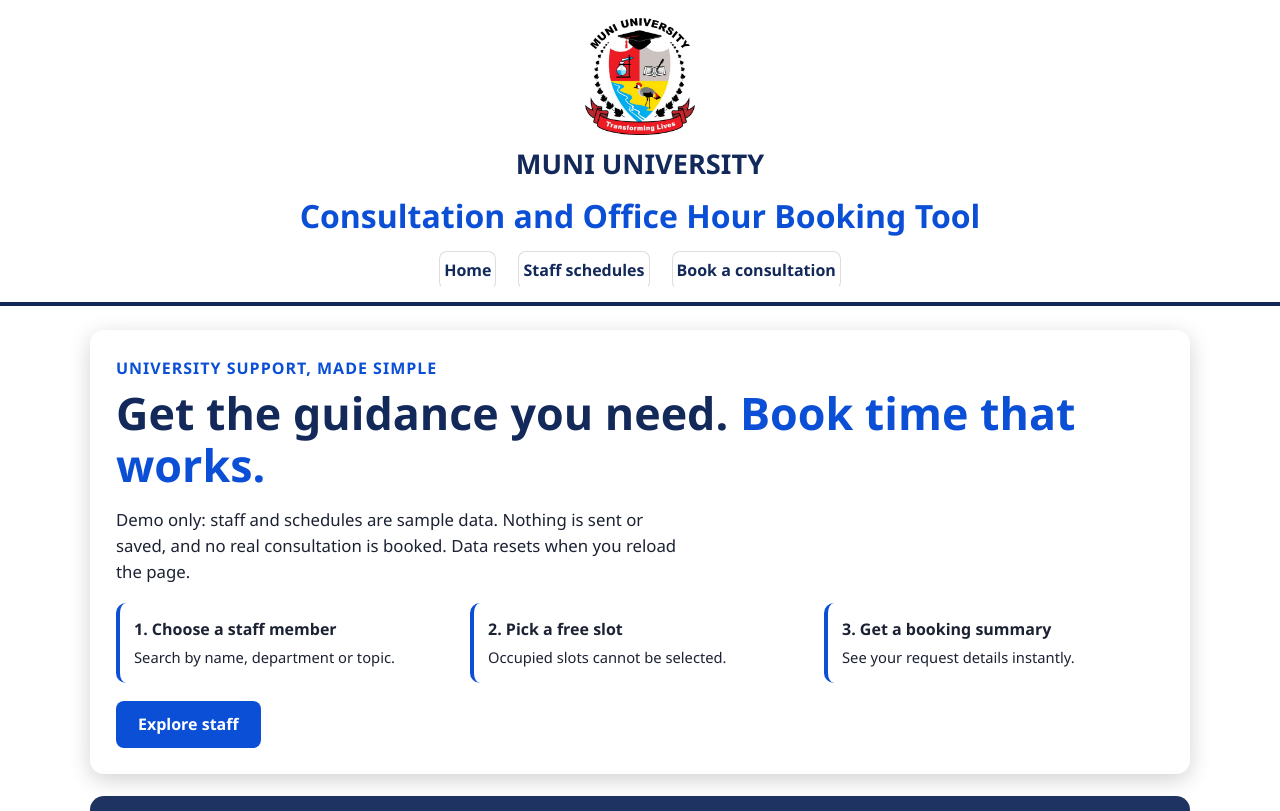
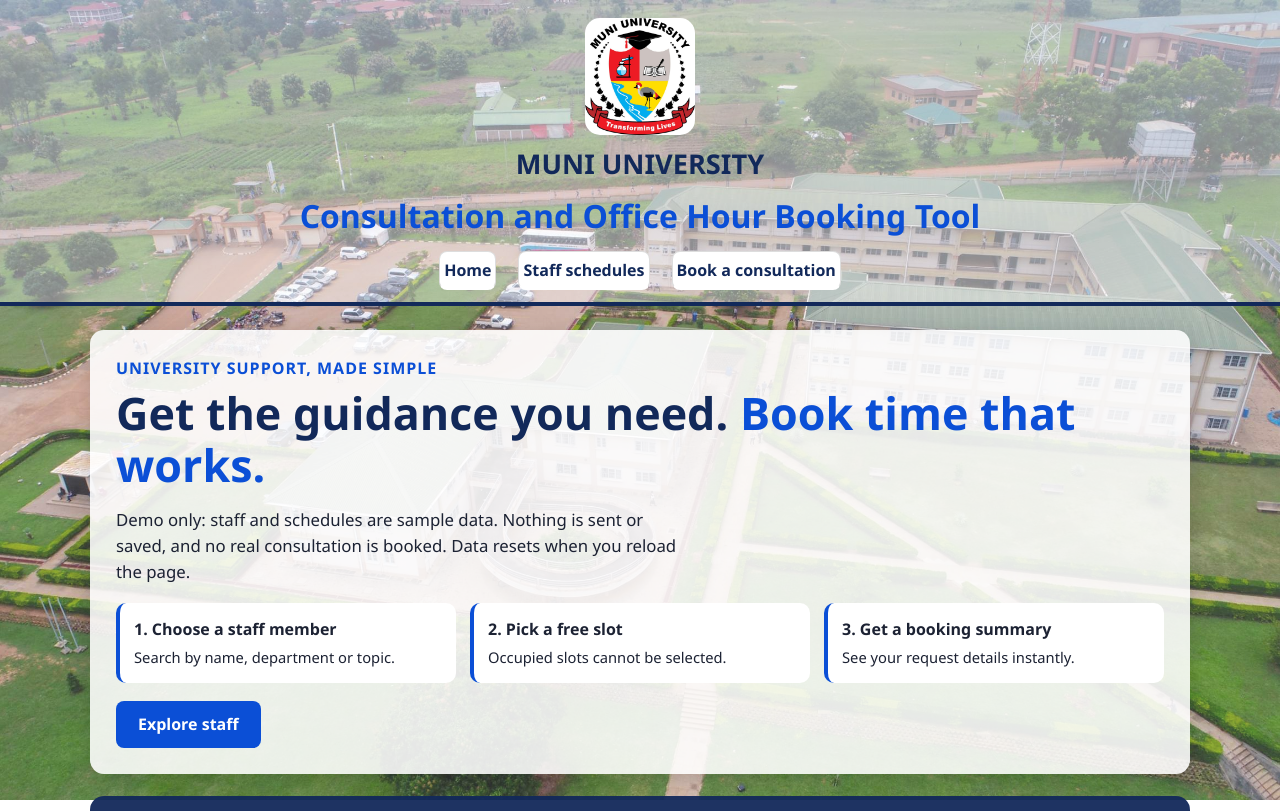
Before and after one commit to luckylockie839-crypto/Group-10-consultation-and-booking-form, a plain HTML site: page index.html in a window 1280 px wide. Shown: the top 811 px of the page. Drawn offline with Linux system fonts and the light colour scheme.

Commit message:
Apply tested style fixes

```diff
--- a/style.css
+++ b/style.css
@@ -27,7 +27,7 @@ inset: 0;
 z-index: -1;
 background:
 linear-gradient(rgba(255, 255, 255, 0.18), rgba(255, 255, 255, 0.18)),
-url("../images/campus.jpg") center / cover no-repeat;
+url("campus.jpg") center / cover no-repeat;
 }
 
 .skip-link { position: absolute;
```
